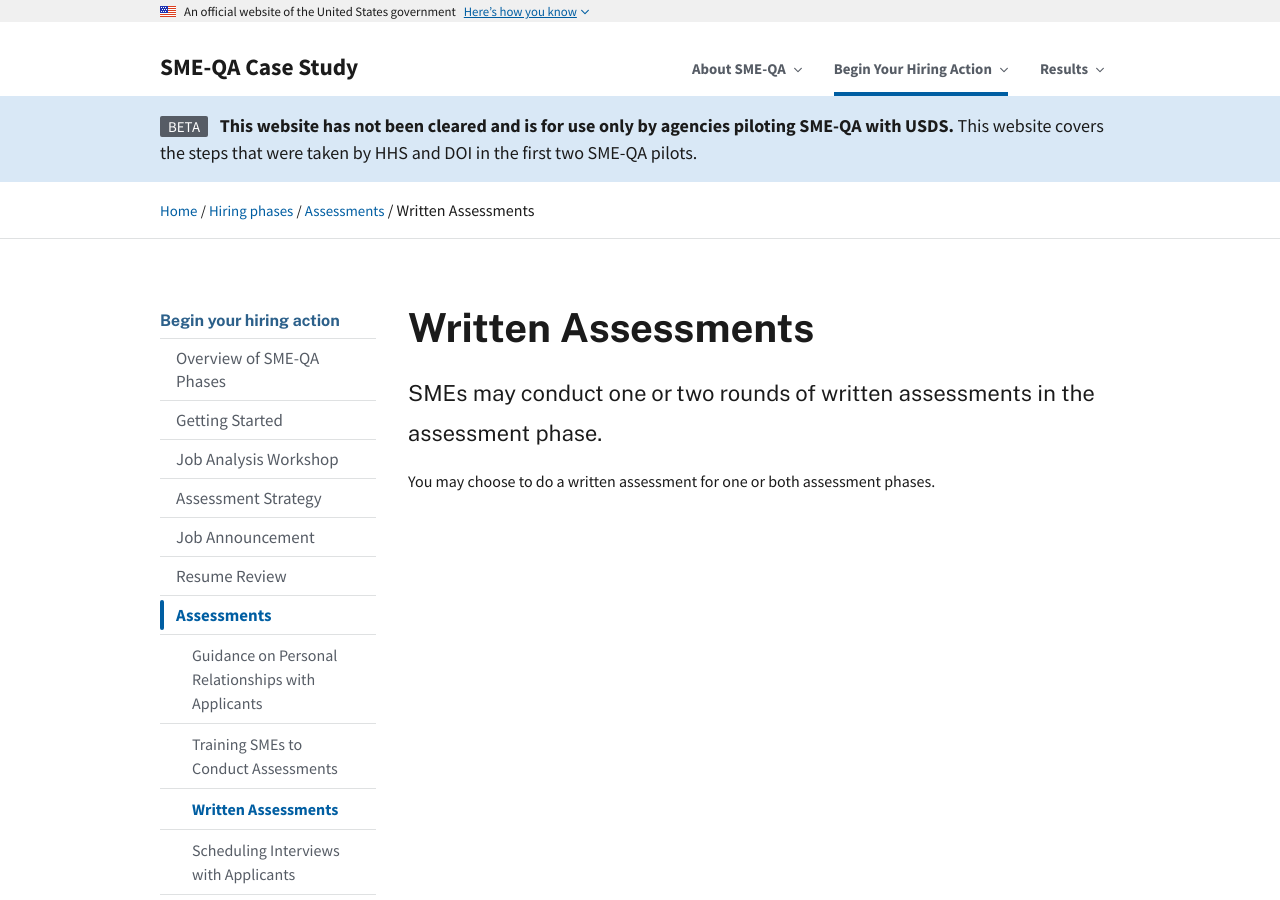
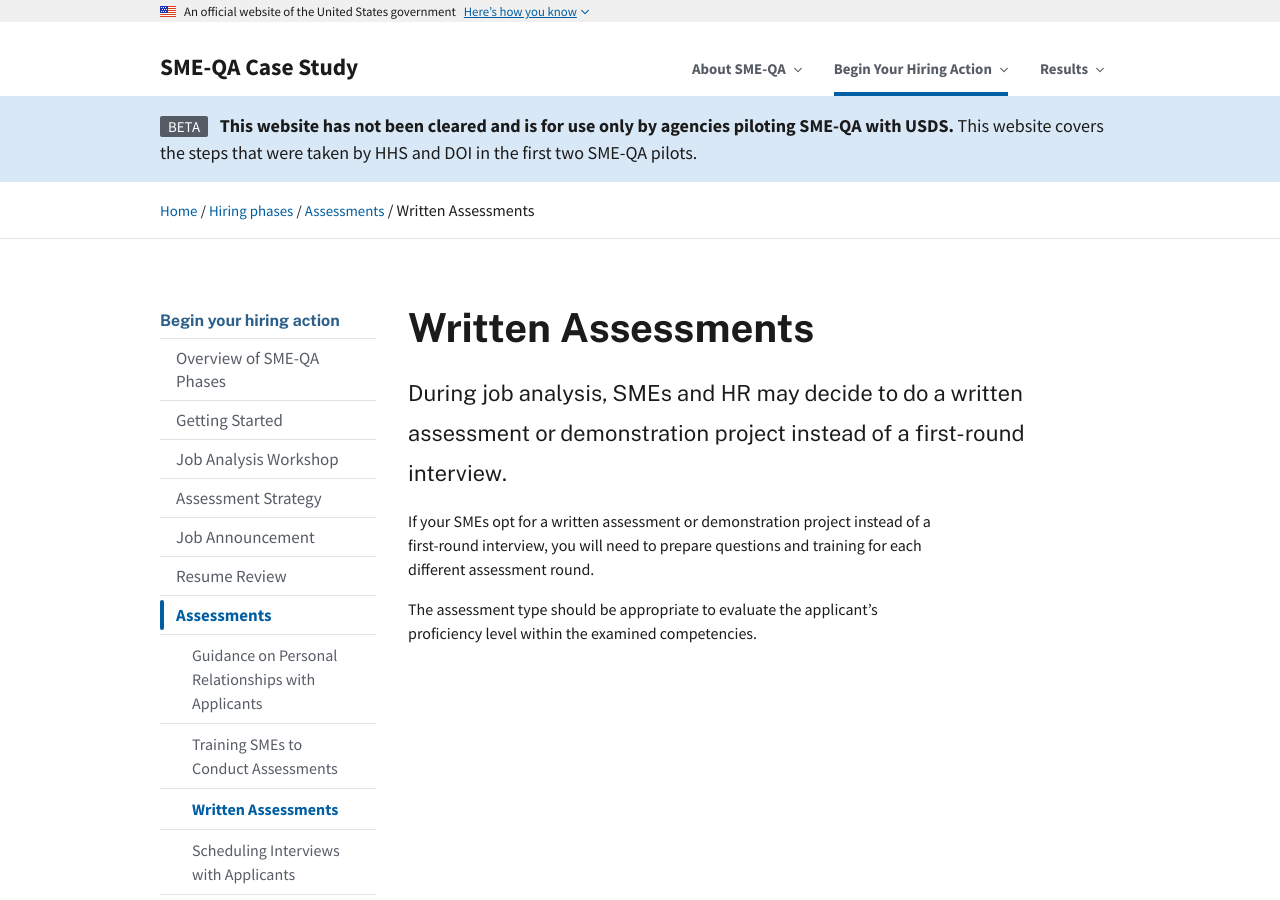
Before and after one commit to usds/SME-QA-Website, a Jekyll site: the page built from pages/phases/assessments/written-assessments.md, in a window 1280 px wide and 900 px high. Built offline with Jekyll 4.4.1, drawn with Linux system fonts in a browser that asks for light colours.

Commit message:
Update written-assessments.md

```diff
--- a/pages/phases/assessments/written-assessments.md
+++ b/pages/phases/assessments/written-assessments.md
@@ -6,11 +6,13 @@
 phase: assessments
 sub-phase-order: 020
 title: Written Assessments
-intro: SMEs may conduct one or two rounds of written assessments in the assessment phase.
+intro: During job analysis, SMEs and HR may decide to do a written assessment or demonstration project instead of a first-round interview.
 ---
 
 <p class="usa-intro">
   {{ page.intro }}
 </p>
 
-You may choose to do a written assessment for one or both assessment phases.
+If your SMEs opt for a written assessment or demonstration project instead of a first-round interview, you will need to prepare questions and training for each different assessment round.
+
+The assessment type should be appropriate to evaluate the applicant's proficiency level within the examined competencies.
```
